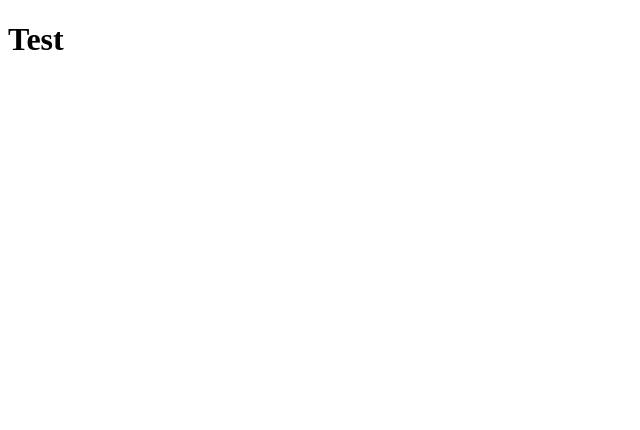
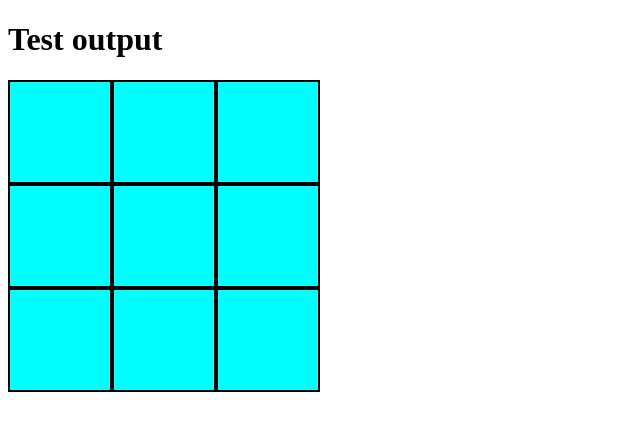
Before and after one commit to Johnson-MintyC/TicTacToe-Project, a plain HTML site: page index.html in a window 1280 px wide. Shown: the whole page, without its empty margins (0-640 px from the left). Drawn offline with Linux system fonts and the light colour scheme.

Commit message:
basic grid with checking for clicks

```diff
--- a/index.html
+++ b/index.html
@@ -1,9 +1,22 @@
 <!DOCTYPE html>
 <html lang="en">
 <head>
+    <link rel="stylesheet" href="style.css">
     <title>Document</title>
 </head>
 <body>
-        <h1>Test</h1>
+    <h1>Test output</h1>
+    <div class="boardcontainer">
+        <div class="grid" id="tl" ></div>
+        <div class="grid" id="tm"></div>
+        <div class="grid" id="tr"></div>
+        <div class="grid" id="ml"></div>
+        <div class="grid" id="mm"></div>
+        <div class="grid" id="mr"></div>
+        <div class="grid" id="bl"></div>
+        <div class="grid" id="bm"></div>
+        <div class="grid" id="br"></div>
+    </div>
+    <script src="scripts.js"></script>
 </body>
 </html>
--- /dev/null
+++ b/scripts.js
@@ -0,0 +1,11 @@
+const boardContainer = document.querySelector(".boardcontainer");
+console.log(boardContainer);
+
+const clickTest = (param) => {
+  const clickedChildEle = param.target;
+  if (param.currentTarget !== clickedChildEle) {
+    console.log("testing testing");
+  }
+};
+
+boardContainer.addEventListener("click", clickTest);
--- /dev/null
+++ b/style.css
@@ -0,0 +1,12 @@
+.boardcontainer {
+    display: flex;
+    flex-wrap: wrap;
+    width: 400px
+}
+
+.grid {
+    width: 100px;
+    height: 100px;
+    background-color: aqua;
+    border: 2px solid black;
+}
```
